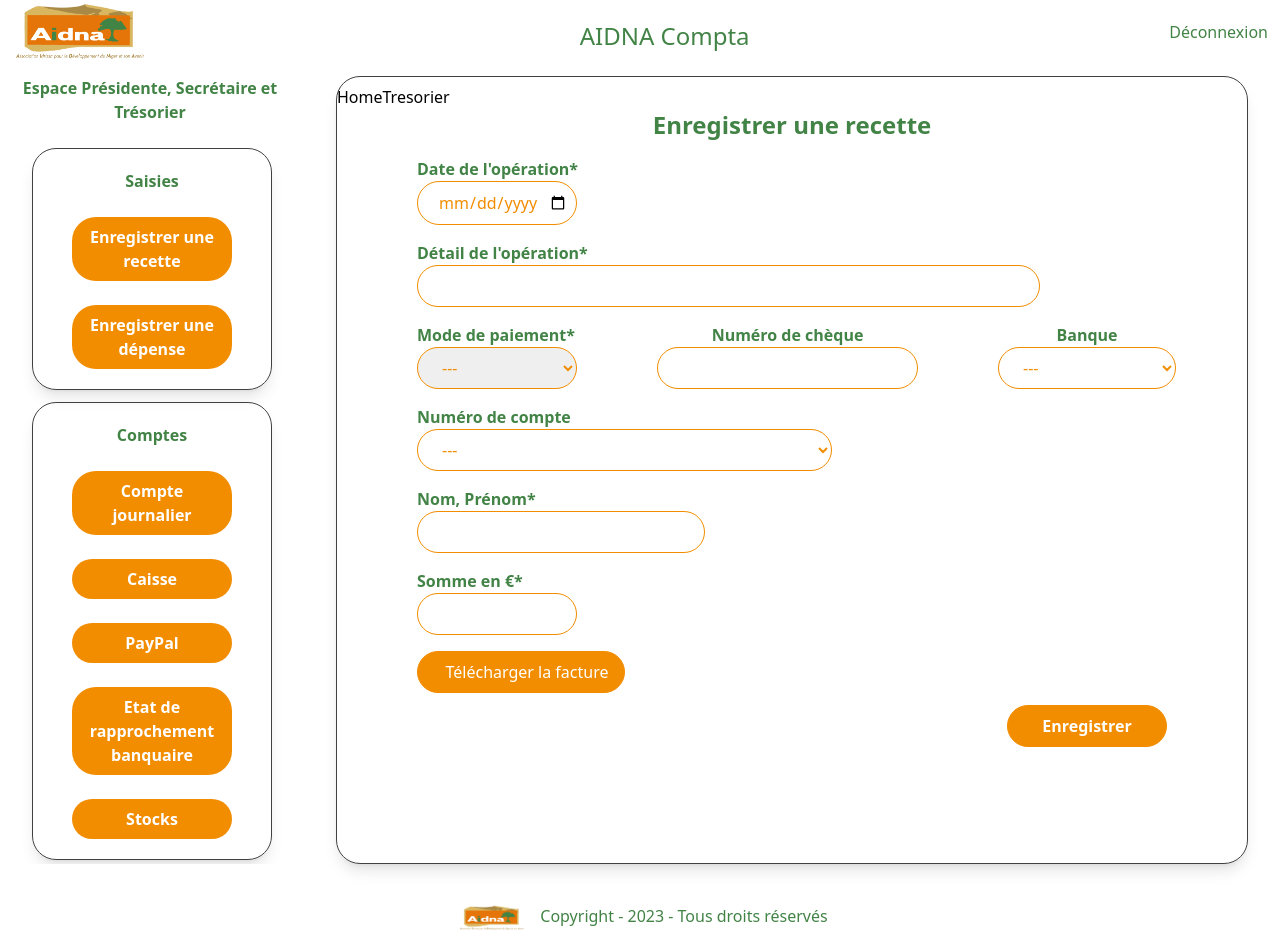
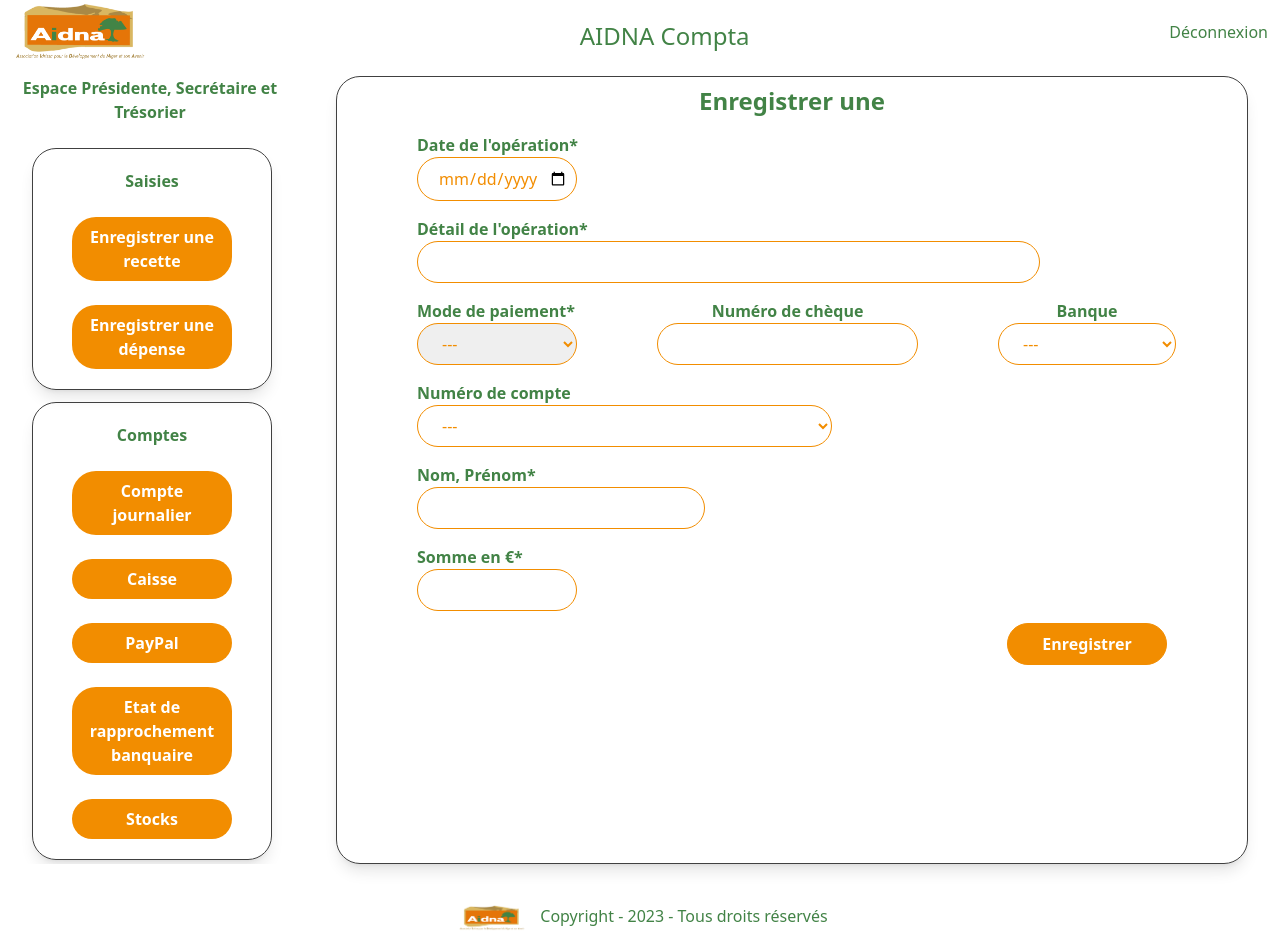
Before and after one commit to serpentaire/AIDNA-Compta, a React (Vite) app in the folder frontend/: page /homeTresorier in a window 1280 px wide. Built offline with nearby package versions, Linux system fonts and the light colour scheme.

Commit message:
mise en place navigation enregistrement

```diff
--- a/frontend/src/App.jsx
+++ b/frontend/src/App.jsx
@@ -1,4 +1,5 @@
 // import Home from "./pages/Homes/Home";
+import React from "react";
 import { BrowserRouter as Router, Route, Routes } from "react-router-dom";
 import Footer from "./components/Footer";
 import Header from "./components/Header";
--- a/frontend/src/components/Enregistrement.jsx
+++ b/frontend/src/components/Enregistrement.jsx
@@ -1,10 +1,13 @@
 import React from "react";
+import { useLocation } from "react-router-dom";
 
 function Enregistrement() {
+  const location = useLocation();
+  const enregistrementType = location.state?.parametre;
   return (
     <div className="enregistrement">
       <h1 className="grow text-center font-semibold text-green md:text-2xl">
-        Enregistrer une recette
+        Enregistrer une {enregistrementType}
       </h1>
       <div className=" pt-4 text-center md:text-start md:pl-20">
         <h2 className="grow text-center md:text-start font-semibold text-green">
@@ -93,6 +96,7 @@ function Enregistrement() {
           type="text"
         />
       </div>
+      {enregistrementType === "dépense" && (
         <form
           encType="multipart/form-data"
           className=" pt-4 text-center md:text-start md:pl-20"
@@ -114,6 +118,7 @@ function Enregistrement() {
             // value={depense.facture}
           />
         </form>
+      )}
       <div className="flex flex-row justify-around items-center my-3 md:justify-end md:pr-20">
         <button
           className="focus:bg-white focus:text-orange border border-orange rounded-3xl p-2 bg-orange text-white font-bold w-1/2 md:w-40"
--- a/frontend/src/components/sidebar/SideBarTresorier.jsx
+++ b/frontend/src/components/sidebar/SideBarTresorier.jsx
@@ -1,6 +1,12 @@
 import React from "react";
+import { useNavigate } from "react-router-dom";
 
 function SideBarTresorier() {
+  const navigate = useNavigate();
+  const setManageRedirect = (url, enregistrementType) => {
+    navigate(url, { state: { parametre: enregistrementType } });
+  };
+
   return (
     <div className="sideBarTresorier overflow-y-scroll md:h-screen">
       <h1 className="rounded-3xl text-1xl text-center text-green font-semibold p-3 md:pl-2">
@@ -15,6 +21,7 @@ function SideBarTresorier() {
             <button
               className="rounded-3xl p-2 bg-orange text-white font-bold w-1/2 md:w-3/4"
               type="button"
+              onClick={() => setManageRedirect("/homeTresorier", "recette")}
             >
               Enregistrer une recette
             </button>
@@ -23,6 +30,7 @@ function SideBarTresorier() {
             <button
               className="rounded-3xl p-2 bg-orange text-white font-bold w-1/2 md:w-3/4"
               type="button"
+              onClick={() => setManageRedirect("/homeTresorier", "dépense")}
             >
               Enregistrer une dépense
             </button>
--- a/frontend/src/pages/homes/HomeTresorier.jsx
+++ b/frontend/src/pages/homes/HomeTresorier.jsx
@@ -9,7 +9,6 @@ function HomeTresorier() {
         <SideBarTresorier />
       </div>
       <div className=" border pt-2 pb-2 border-black rounded-3xl shadow-lg mt-3 mx-8 md:w-screen">
-        <h1>HomeTresorier</h1>
         <Enregistrement />
       </div>
     </div>
--- a/frontend/src/pages/homes/login/login.jsx
+++ b/frontend/src/pages/homes/login/login.jsx
@@ -21,7 +21,13 @@ function Login() {
       .post("/login", connexion)
       .then((data) => {
         if (data.data[0].Role.nom === "Trésorier") {
-          setTimeout(() => navigate(`/homeTresorier`), 2000);
+          setTimeout(
+            () =>
+              navigate(`/homeTresorier`, {
+                state: { parametre: "recette" },
+              }),
+            2000
+          );
         }
         // console.log(`Votre email et votre mot de passe sont valides`);
       })
```
Lines whose indentation alone changed are shown as unchanged.
